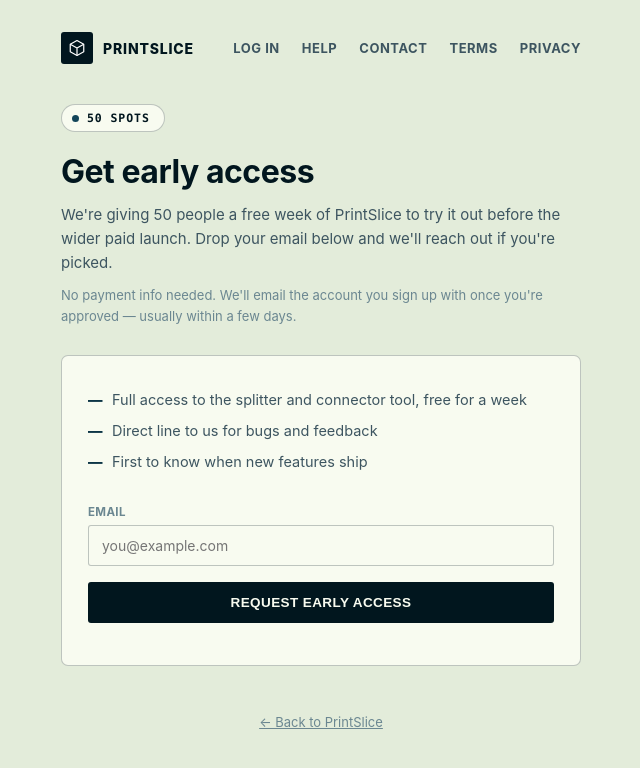
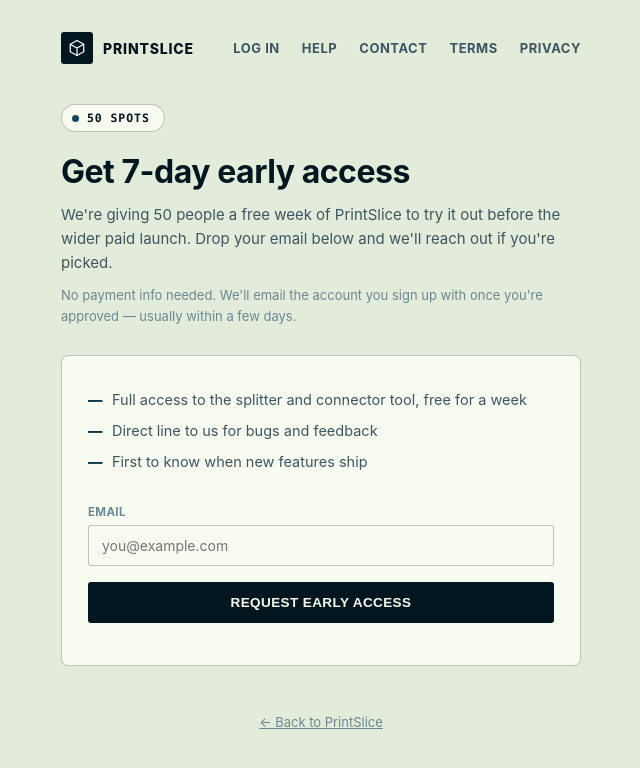
Before and after one commit to printsliceapp/PrintSlice, a website: page early-access.html in a window 1280 px wide. Shown: the whole page, without its empty margins (319-959 px from the left). Drawn offline with Linux system fonts and the light colour scheme.

Commit message:
Change early access heading to specify 7-day duration

```diff
--- a/early-access.html
+++ b/early-access.html
@@ -97,7 +97,7 @@
   </div>
 
   <div class="eyebrow-pill"><span class="dot"></span>50 spots</div>
-  <h1>Get early access</h1>
+  <h1>Get 7-day early access</h1>
   <p class="lede">We're giving 50 people a free week of PrintSlice to try it out before the wider paid launch. Drop your email below and we'll reach out if you're picked.</p>
   <p class="fine">No payment info needed. We'll email the account you sign up with once you're approved — usually within a few days.</p>
 
```
